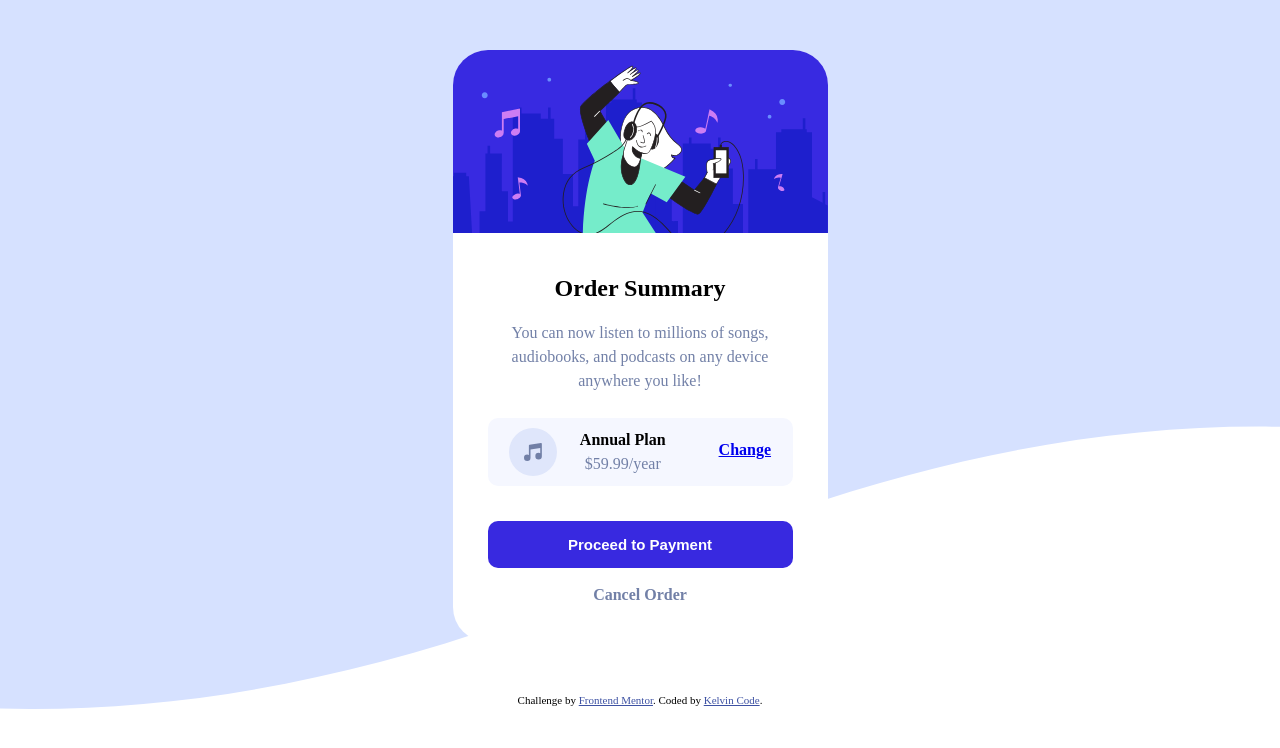
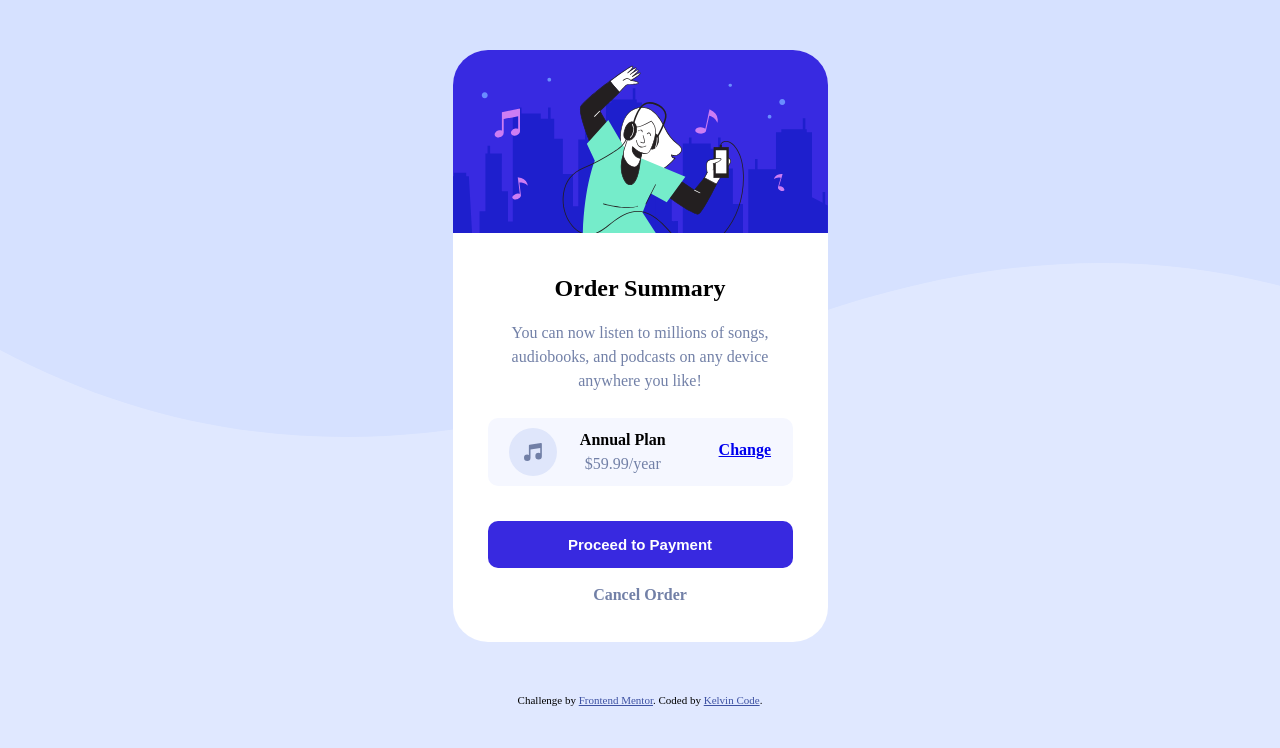
Before and after one commit to theKelvincode/Order-summary-component, a plain HTML site: page index.html in a window 1280 px wide. Drawn offline with Linux system fonts and the light colour scheme.

Commit message:
updated css

```diff
--- a/scss/_large.scss
+++ b/scss/_large.scss
@@ -1,8 +1,9 @@
 @media only screen and (min-width:992px) {
 
 body {
-  background: url('/images/pattern-background-desktop.svg')
-  no-repeat center/cover;
+  background-image: url('/images/pattern-background-desktop.svg');
+  background-repeat: no-repeat;
+  background-color: $pale-blue;
   font-family: 'ubuntu', 'Times New Roman', Times, serif;
   font-size: 1rem;
 }
--- a/scss/_main.scss
+++ b/scss/_main.scss
@@ -13,10 +13,15 @@ html {
 }
 
 body {
-  background: url('/images/pattern-background-mobile.svg')
-   no-repeat  left/cover;
+  background-image: url('/images/pattern-background-desktop.svg');
+  background-repeat: no-repeat;
+  background-color: $pale-blue;
   font-family: 'ubuntu', 'Times New Roman', Times, serif;
   font-size: 1rem;
+  display: flex;
+  flex-direction: column;
+  justify-content: center;
+  align-content: center;
 }
 
 img {
@@ -31,7 +36,6 @@ button {
   cursor: pointer;
   width: 100%;
 }
-
 
 // main
 #main {
```
Also changed, not shown: css/styles.css, 1 other file.
